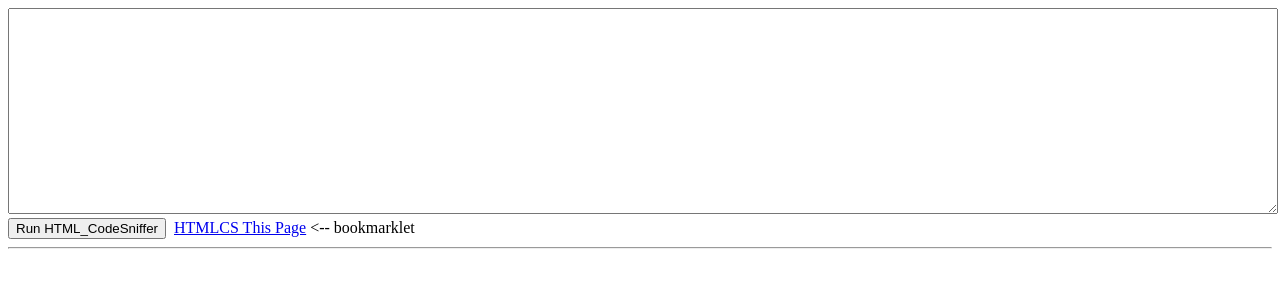
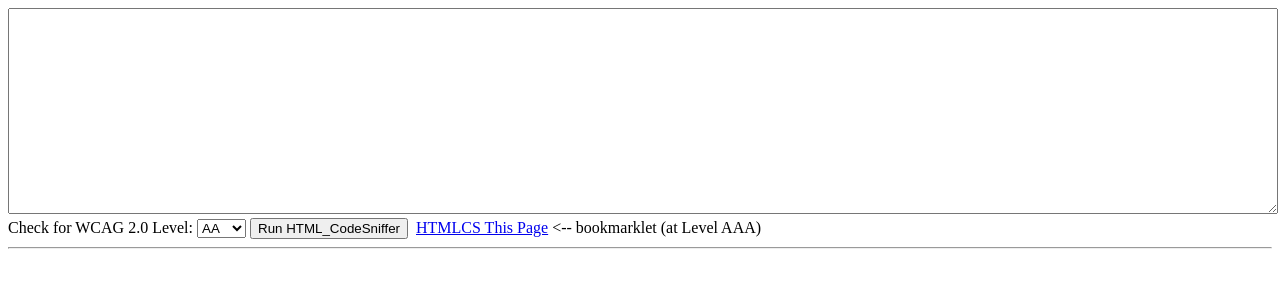
Before and after one commit to squizlabs/HTML_CodeSniffer, a Jekyll site: the page testpage.html, which Jekyll copies as it is, in a window 1280 px wide. Shown: the top 300 px of the page. Built offline with Jekyll 4.4.1, drawn with Linux system fonts in a browser that asks for light colours.

Commit message:
Add the ability to check the textbox for all levels, not just double-A.
The bookmarklet hasn't changed, and the label now clarifies that it's for triple-A.

```diff
--- a/testpage.html
+++ b/testpage.html
@@ -8,8 +8,9 @@
     <script>
         function runHTMLCS()
         {
+            var level = document.getElementById('level');
             var source = document.getElementById('source');
-            HTMLCS.process('WCAG2AA', source.value, function() {
+            HTMLCS.process(level.value, source.value, function() {
                 updateResults();
             });
         }
@@ -59,9 +60,17 @@
     </script>
 </head>
 <body>
+<form id="runHTMLCS">
 <textarea id="source" style="width:100%; height:200px;"></textarea>
-<button onclick="javascript:runHTMLCS();">Run HTML_CodeSniffer</button>&nbsp;
-<a href="javascript:(function(){if(window['HTMLCS']) {HTMLCS.process('WCAG2AAA', document.body, function() {if (console.table) {console.table(HTMLCS.getMessages());} else {console.info(HTMLCS.getMessages());}}); return;} var s=document.createElement('script');s.type='text/javascript';s.src='https://raw.github.com/squizlabs/HTML_CodeSniffer/master/HTMLCS.js';document.body.appendChild(s); var t = setInterval(function() {if(!window['HTMLCS']) {return;} clearInterval(t);HTMLCS.process('WCAG2AAA', document.body, function() {console.table(HTMLCS.getMessages());});}, 100); })()">HTMLCS This Page</a> &lt;-- bookmarklet
+<label for="level">Check for WCAG 2.0 Level:</label>
+<select id="level" name="level">
+<option value="WCAG2A">A</option>
+<option value="WCAG2AA" selected="selected">AA</option>
+<option value="WCAG2AAA">AAA</option>
+</select>
+<button type="button" onclick="javascript:runHTMLCS();">Run HTML_CodeSniffer</button>&nbsp;
+<a href="javascript:(function(){if(window['HTMLCS']) {HTMLCS.process('WCAG2AAA', document.body, function() {if (console.table) {console.table(HTMLCS.getMessages());} else {console.info(HTMLCS.getMessages());}}); return;} var s=document.createElement('script');s.type='text/javascript';s.src='https://raw.github.com/squizlabs/HTML_CodeSniffer/master/HTMLCS.js';document.body.appendChild(s); var t = setInterval(function() {if(!window['HTMLCS']) {return;} clearInterval(t);HTMLCS.process('WCAG2AAA', document.body, function() {console.table(HTMLCS.getMessages());});}, 100); })()">HTMLCS This Page</a> &lt;-- bookmarklet (at Level AAA)
+</form>
 <hr />
 <div id="resultsWrapper">
 
```
